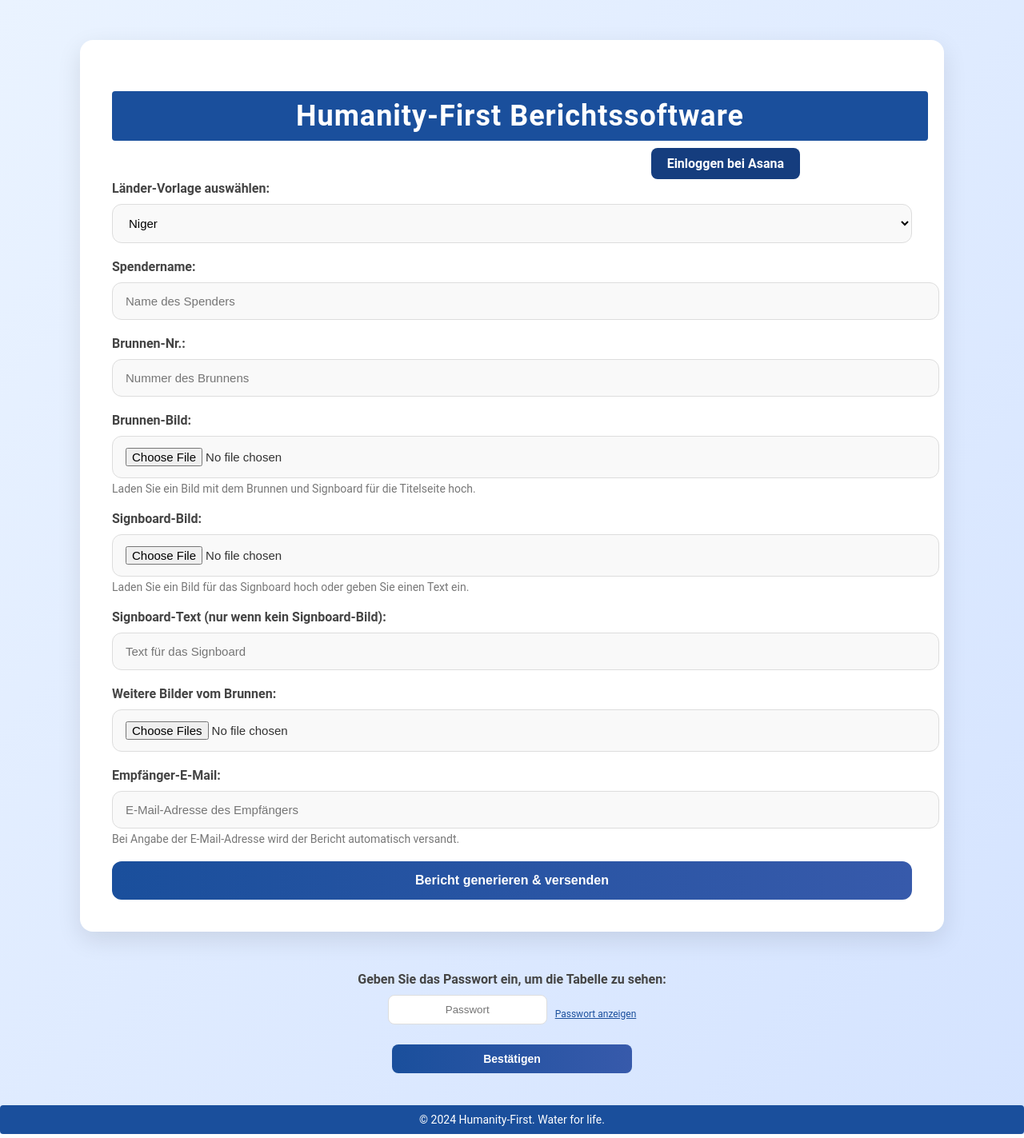
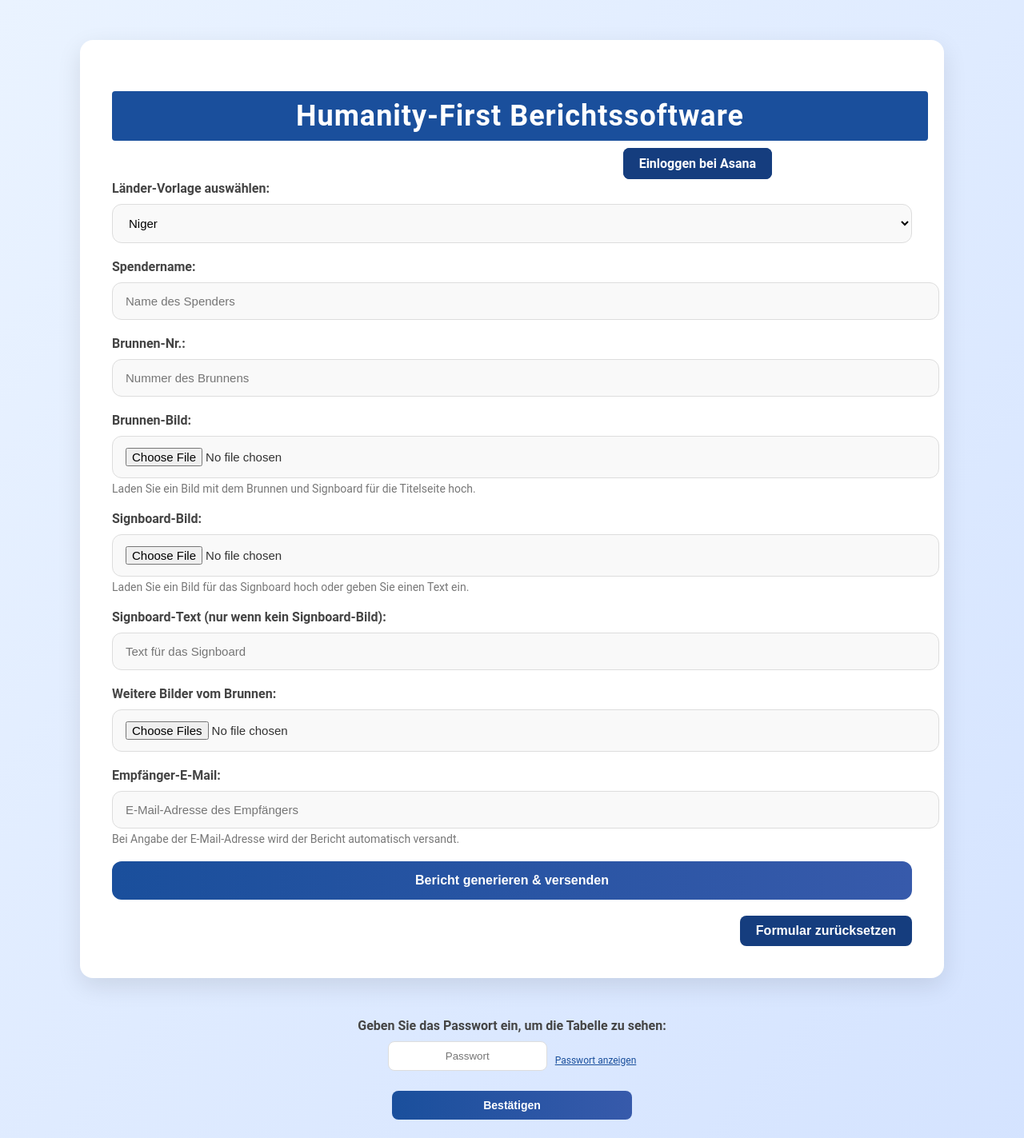
Before and after one commit to waterforlife-2002/pdf-generator, a Flask app: page / in a window 1280 px wide. Shown: the top 1423 px of the page at 80% size. Run offline with Flask 3, Linux system fonts and the light colour scheme.

Commit message:
Formular zurücksetzen

```diff
--- a/templates/index.html
+++ b/templates/index.html
@@ -195,7 +195,7 @@
     .asana-button {
         position: absolute;
         top: 185px; /* Abstand von der oberen Seite des Containers */
-        right: 280px; /* Abstand von der rechten Seite des Containers */
+        right: 315px; /* Abstand von der rechten Seite des Containers */
         padding: 10px 20px;
         background: #153d7e; /* Königsblau */
         color: #fff;
@@ -208,12 +208,44 @@
     .asana-button:hover {
         background: #9c1515; /* Dunklerer Blau-Ton beim Hover */
     }
+    .button-container {
+    display: flex;
+    justify-content: flex-end; /* Buttons am rechten Rand ausrichten */
+    gap: 10px; /* Abstand zwischen den Buttons */
+    margin-top: 20px;
+}
+
+.asana-button,
+.reset-button {
+    width: auto; /* Gleiche Breite für beide Buttons */
+    padding: 10px 20px;
+    background: #153d7e; /* Dunkelblau */
+    color: #fff;
+    font-weight: bold;
+    font-size: 16px;
+    border: none;
+    border-radius: 8px;
+    cursor: pointer;
+    text-align: center;
+}
+
+.asana-button:hover,
+.reset-button:hover {
+    background: #9c1515; /* Hover-Farbe */
+}
+
+
+
 
 
 </style>
 
+
+
+        <!-- Hauptformular für Berichtserstellung -->
 <!-- Hauptformular für Berichtserstellung -->
 <form method="POST" action="/" enctype="multipart/form-data" onsubmit="showConfirmation(event)">
+    <!-- Formularfelder -->
     <label for="template">Länder-Vorlage auswählen:</label>
     <select name="template" id="template" required>
         {% for template in templates %}
@@ -245,10 +277,22 @@
     <input type="email" name="receiver_email" id="receiver_email" placeholder="E-Mail-Adresse des Empfängers">
     <p class="note">Bei Angabe der E-Mail-Adresse wird der Bericht automatisch versandt.</p>
 
-
-            <button type="submit">Bericht generieren & versenden</button>
+    <!-- "Bericht generieren & versenden"-Button -->
+    <button type="submit" class="submit-button">Bericht generieren & versenden</button>
 
 </form>
+
+<!-- "Formular zurücksetzen"-Button -->
+<div class="button-container">
+    <a href="https://app.asana.com/" target="_blank" class="asana-button">Einloggen bei Asana</a>
+    <button type="button" class="reset-button" onclick="resetForm()">Formular zurücksetzen</button>
+</div>
+
+
+
+
+
+
     </div>
 
     <!-- Passwort-Schutz Sektion -->
@@ -316,7 +360,6 @@
         .then(response => response.json())
         .then(data => {
             if (data.status === "success") {
-        const confirmationMessage = document.getElementById('confirmationMessage');
                 confirmationMessage.textContent = data.message; // Nachricht dynamisch setzen
                 confirmationMessage.style.display = 'block'; // Bestätigung anzeigen
                 window.location.href = data.download_url; // Datei herunterladen
@@ -333,6 +376,15 @@
         });
 }
 
+function resetForm() {
+    const form = document.querySelector('form');
+    form.reset(); // Setzt alle Eingabefelder zurück
+    document.getElementById('confirmationMessage').style.display = 'none'; // Versteckt die Bestätigungsmeldung
+    alert('Alle Daten wurden zurückgesetzt.');
+}
+
+
+
 
 
 
```
Also changed, not shown: 7 other files. Lines whose indentation alone changed are shown as unchanged.
